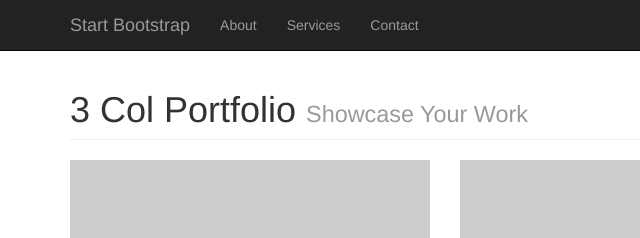
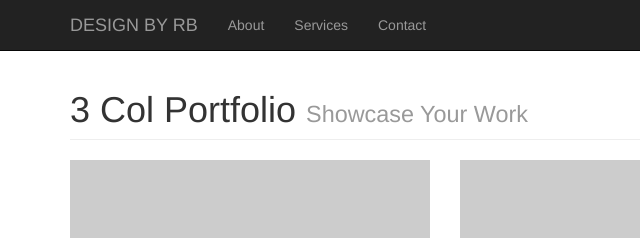
Before and after one commit to DesignByRB2024/ConstructionCompanyFortLauderdale, a plain HTML site: page index.html in a window 1280 px wide. Shown: the top 238 px of the page, 0-640 px from the left. Drawn offline with Linux system fonts and the light colour scheme; placeholder pictures from the web are drawn by us.

Commit message:
index change

```diff
--- a/index.html
+++ b/index.html
@@ -26,7 +26,7 @@
             <span class="icon-bar"></span>
             <span class="icon-bar"></span>
           </button>
-          <a class="navbar-brand" href="http://startbootstrap.com">Start Bootstrap</a>
+          <a class="navbar-brand" href="http://designbyrb.com">DESIGN BY RB</a>
         </div>
 
         <!-- Collect the nav links, forms, and other content for toggling -->
```
